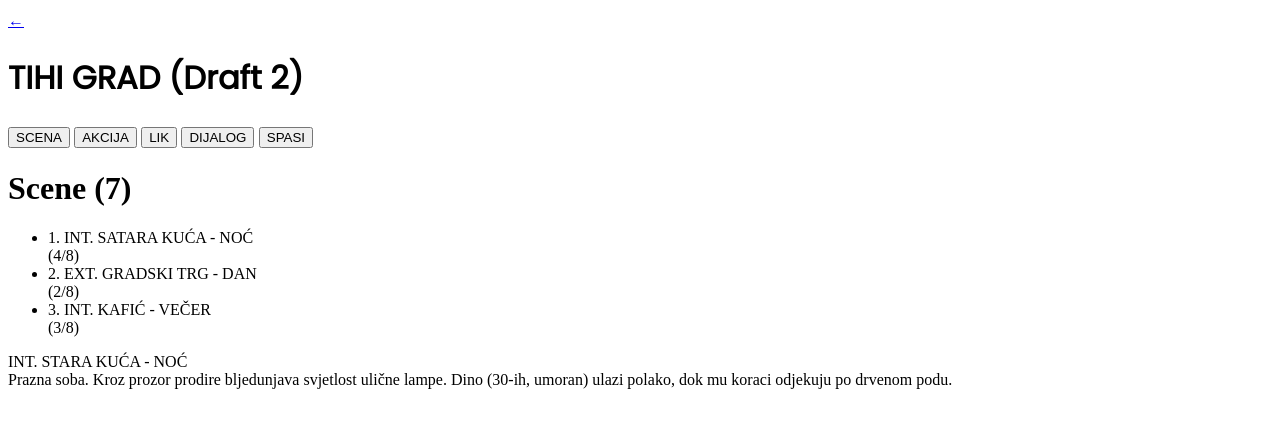
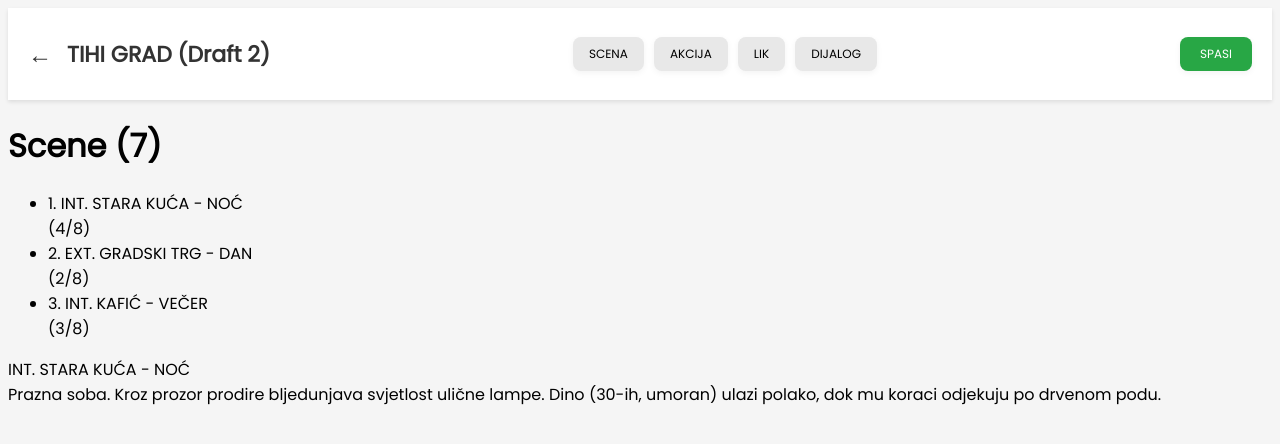
Before and after one commit to edulabic/ScenarijPro, a plain HTML site: page html/writing.html in a window 1280 px wide. Drawn offline with Linux system fonts and the light colour scheme.

Commit message:
Dodavanje css-a za zaglavlje

```diff
--- a/css/writing.css
+++ b/css/writing.css
@@ -1,17 +1,79 @@
 @import url(http://fonts.googleapis.com/css?family=Poppins);
 
+body{
+    font-family: 'Poppins';
+    background-color: #f5f5f5;
+}
+
 #zaglavlje{
+    position: sticky;
     background-color: white;
-    font-family: 'Poppins';
+    top:0;
+    padding: 15px 20px;
+    display: flex;
+    align-items: center;
+    box-shadow: 0 2px 4px rgba(0, 0, 0, 0.1);
+    gap: 15px;
+    z-index: 100;
+    flex-wrap: wrap;
+    justify-content: space-between;
+}
+
+#zaglavlje h1{
+    font-size: 22px;
+    font-weight: 600;
+    color: #333;
+}
+
+.left-section {
+    display: flex;
+    align-items: center;
+    gap: 15px;
+}
+
+.back-arrow {
+    font-size: 24px;
+    color: #333;
+    text-decoration: none;
 }
 
 .buttons{
+    display: flex;
+    gap: 10px;
+    flex-wrap: wrap;
+}
+
+.buttons input[type="button"]{
     border-radius: 8px;
     box-shadow: 0 2px 6px rgba(0,0,0,0.05);
+    padding: 8px 16px;
+    border: none;
+    background-color: #e8e8e8;
+    font-family: 'Poppins';
+    font-size: 12px;
+    font-weight: 500;
+    cursor: pointer;
+    transition: background-color 0.15s;
 }
 
+.buttons input[type="button"]:hover{
+    background-color: #f0f0f0;
+}
 
-.spasi{
+#spasi {
     background-color: #28a745;
+    padding: 8px 20px;
+    border: none;
+    border-radius: 8px;
+    color: white;
+    font-family: 'Poppins';
+    font-size: 12px;
+    font-weight: 500;
+    cursor: pointer;
+    box-shadow: 0 2px 6px rgba(0,0,0,0.05);
+    transition: background-color 0.2s;
+}
 
+#spasi:hover {
+    background-color: #218838;
 }
--- a/html/writing.html
+++ b/html/writing.html
@@ -9,13 +9,13 @@
             <a href="#" class="back-arrow">←</a>
             <h1>TIHI GRAD (Draft 2)</h1>
             </div>
-            <div calss="buttons">
+            <div class="buttons">
             <input type="button" id="scena" value="SCENA">
             <input type="button" id="akcija" value="AKCIJA">
             <input type="button" id="lik" value="LIK">
             <input type="button" id="dijalog" value="DIJALOG">
+            </div>
             <input type="button" id="spasi" value="SPASI">
-            </div>
         </div>
 
         <div class="content-wrapper">
@@ -23,7 +23,7 @@
             <h1>Scene (7)</h1>
             <ul class="scene-list">
                 <li class="scene-item">
-                    <div class="scene-title">1. INT. SATARA KUĆA - NOĆ</div>
+                    <div class="scene-title">1. INT. STARA KUĆA - NOĆ</div>
                     <div class="scene-pages">(4/8)</div>
                 </li>
                 <li class="scene-item">
```
